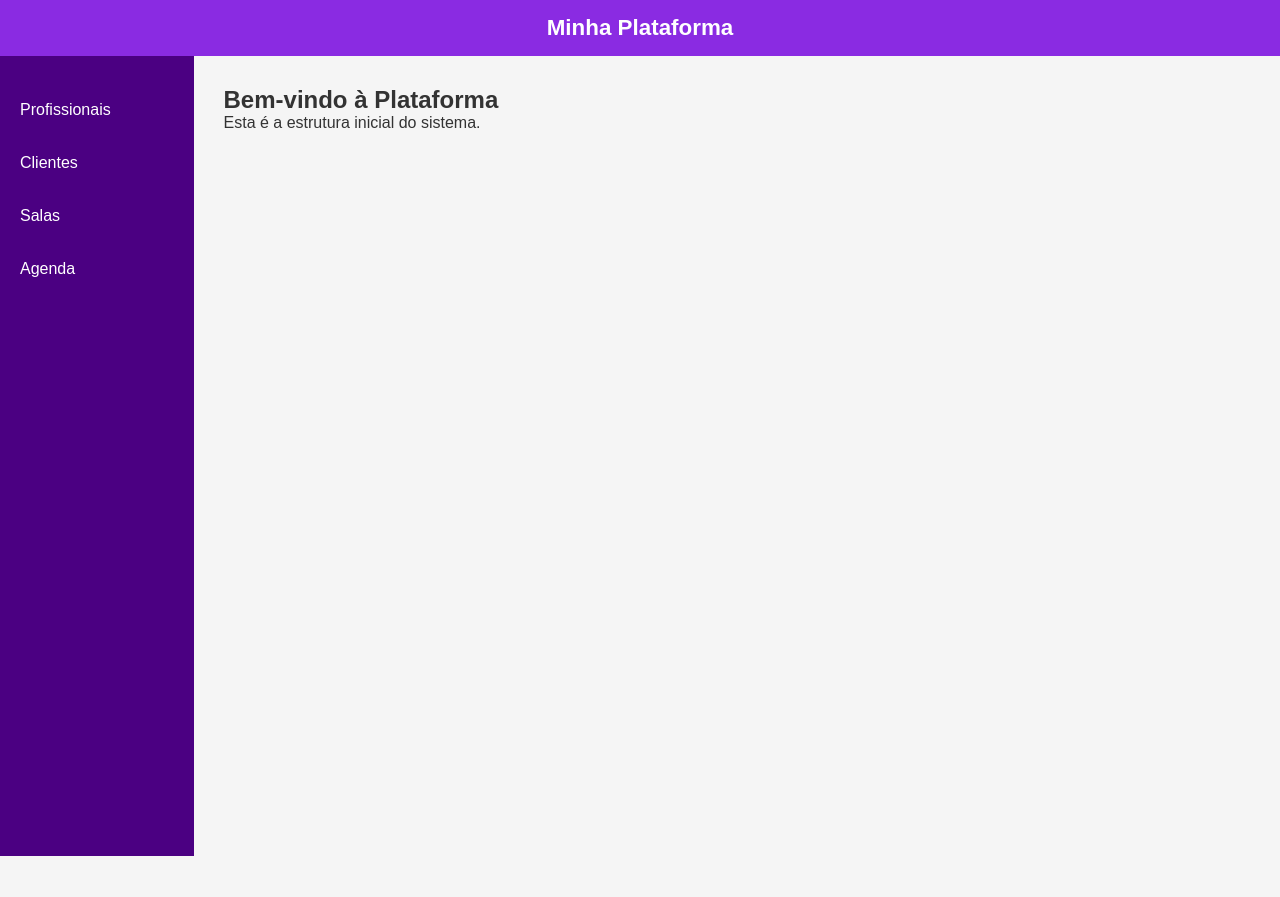
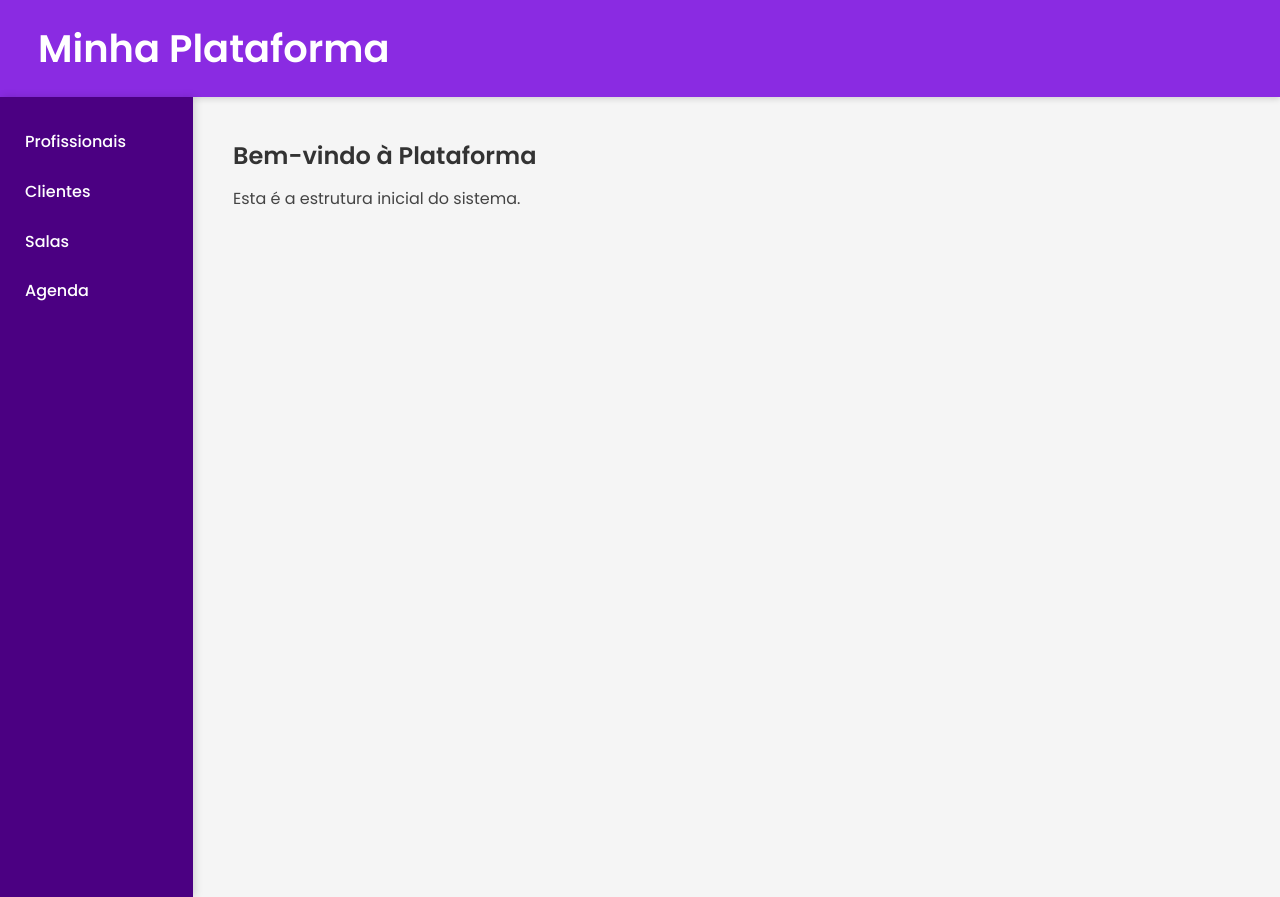
Before and after one commit to azevedr/plataforma-base, a plain HTML site: page index.html in a window 1280 px wide. Before the commit the page ends 856 px from the top, so only its background shows below. Drawn offline with Linux system fonts and the light colour scheme.

Commit message:
Melhoria visual geral: tipografia, sidebar, header e espaçamentos

```diff
--- a/assets/css/style.css
+++ b/assets/css/style.css
@@ -16,27 +16,33 @@
     margin: 0;
     padding: 0;
     box-sizing: border-box;
-    font-family: Arial, Helvetica, sans-serif;
+    font-family: 'Poppins', sans-serif;
 }
 
 body {
+    font-family: 'Poppins', sans-serif;
     background-color: var(--cinza);
     color: var(--texto);
+    line-height: 1.6;
 }
+
 
 /* Header */
 .header {
     width: 100%;
     background: var(--roxo);
-    padding: 15px;
+    padding: 18px;
     color: var(--branco);
-    text-align: center;
+    text-align: left;
+    font-size: 1.2rem;
+    box-shadow: 0 2px 6px rgba(0,0,0,0.15);
 }
 
 .logo {
-    font-size: 1.4rem;
-    font-weight: bold;
+    margin-left: 20px;
+    font-weight: 600;
 }
+
 
 /* Layout principal */
 .container {
@@ -48,30 +54,44 @@ body {
     width: 230px;
     background: var(--roxo-menu);
     height: 100vh;
-    padding-top: 20px;
-}
-
-.sidebar ul {
-    list-style: none;
-}
-
-.sidebar ul li {
-    margin: 15px 0;
+    padding: 20px 0;
+    box-shadow: 2px 0 8px rgba(0,0,0,0.15);
 }
 
 .sidebar ul li a {
     color: var(--branco);
     text-decoration: none;
-    padding: 10px 20px;
+    padding: 12px 25px;
     display: block;
+    font-weight: 500;
+    transition: background 0.2s ease, padding-left 0.2s ease;
 }
 
 .sidebar ul li a:hover {
     background: var(--roxo-escuro);
+    padding-left: 35px;
 }
+
 
 /* Conteúdo */
 .content {
-    padding: 30px;
+    padding: 40px;
     width: 100%;
 }
+
+.content h2 {
+    font-weight: 600;
+    margin-bottom: 10px;
+}
+
+.content p {
+    font-size: 1rem;
+    color: #444;
+}
+
+.shadow-box {
+    background: var(--branco);
+    padding: 20px;
+    border-radius: 8px;
+    box-shadow: 0 3px 8px rgba(0,0,0,0.10);
+}
--- a/index.html
+++ b/index.html
@@ -5,6 +5,10 @@
     <meta name="viewport" content="width=device-width, initial-scale=1.0">
     <title>Dashboard - Plataforma</title>
     <link rel="stylesheet" href="./assets/css/style.css">
+    <link rel="preconnect" href="https://fonts.googleapis.com">
+    <link rel="preconnect" href="https://fonts.gstatic.com" crossorigin>
+    <link href="https://fonts.googleapis.com/css2?family=Poppins:wght@300;400;500;600&display=swap" rel="stylesheet">
+
 </head>
 <body>
 
```
